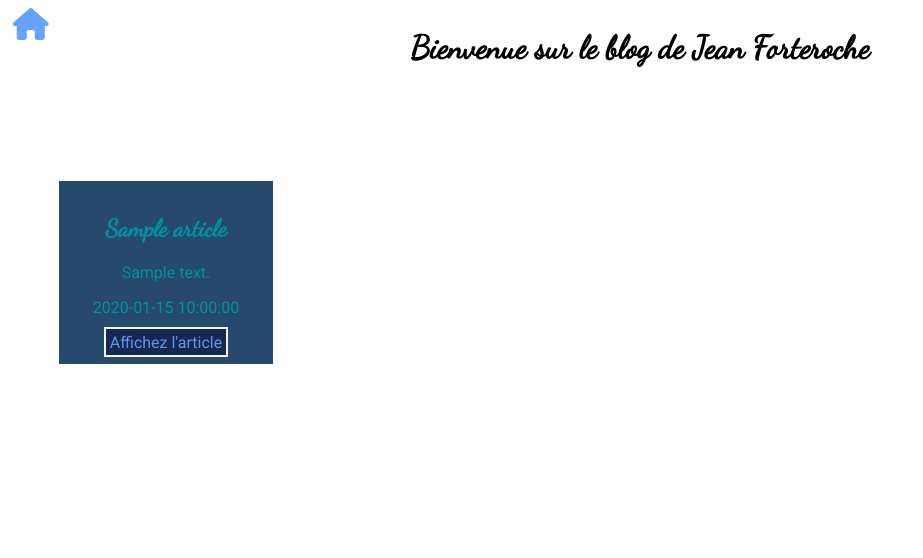
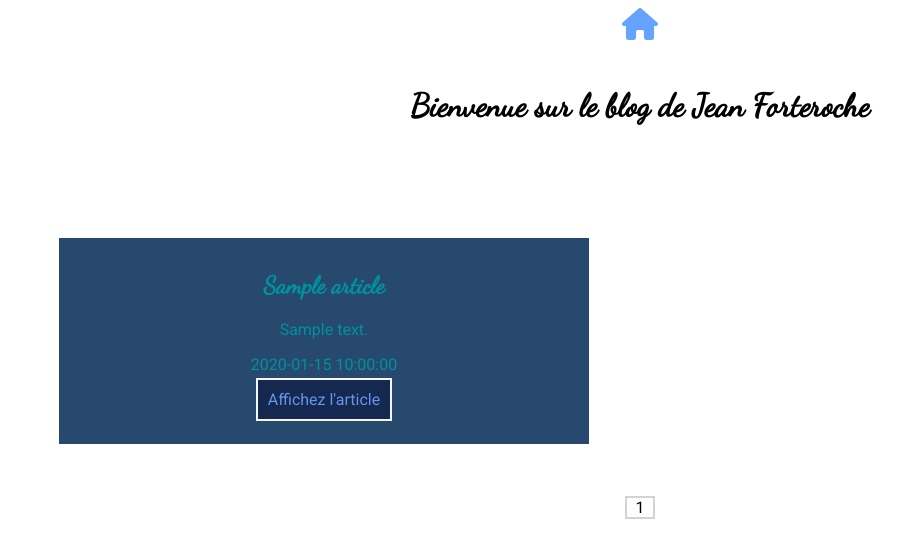
Before and after one commit to Lanoore/Projet-4, a PHP site: page / in a window 1280 px wide. Shown: the top 558 px of the page, without its empty margins (0-923 px from the left). Run offline with PHP 8.4, Linux system fonts and the light colour scheme; tables that the repository leaves empty or names only in its code hold one stand-in row (values such as "Sample post"); some libraries are stand-ins or nearby versions.

Commit message:
Ajout de la pagination pour les articles et amélioration de la partie css pour le visuel

```diff
--- a/controller/base.php
+++ b/controller/base.php
@@ -9,8 +9,9 @@
 
 function afficheListArticles(){
 
+	$articlesNb = articleManager::getNbArticles();
 
-	$articles = articleManager::getArticles();
+	$articles = articleManager::getArticles($articlesNb[0],$articlesNb[1]);
 
 	require('view/frontend/listArticleView.php');
 }
@@ -68,7 +69,7 @@
 		$commentsAdmin = GestionAdmin::getCommentsAdmin();
 
 
-		$articlesAdmin = ArticleManager::getArticles();
+		$articlesAdmin = GestionAdmin::getArticlesAdmin();
 
 		require('view/frontend/adminGestionView.php');
 }
--- a/model/adminManager.php
+++ b/model/adminManager.php
@@ -33,6 +33,13 @@
 		$insertAdmin = $insertAdmin->execute(array($identifiant, $password));
 	}
 
+	public static function getArticlesAdmin(){
+		$db = self::dbConnect();
+		$req = $db->query('SELECT id, titre, description, date_creation FROM article ORDER BY date_creation DESC');
+
+		return $req;
+	}
+
 	public static function getCommentsAdmin(){
 		$db = self::dbConnect();
 		$commentsAdmin = $db->query('SELECT commentaire.id id, article.titre titre, commentaire.auteur auteur, commentaire.commentaire commentaire, commentaire.date_commentaire date_commentaire, commentaire.signale signale FROM commentaire INNER JOIN article ON article.id = commentaire.id_article ORDER BY date_commentaire DESC');
--- a/model/articleManager.php
+++ b/model/articleManager.php
@@ -16,9 +16,9 @@
 	}
 
 
-	public static function getArticles(){
+	public static function getArticles($depart,$articlesParPage){
 		$db = self::dbConnect();
-		$req = $db->query('SELECT id, titre, description, date_creation FROM article ORDER BY date_creation DESC');
+		$req = $db->query('SELECT id, titre, description, date_creation FROM article ORDER BY date_creation DESC LIMIT '.$depart.','.$articlesParPage);
 
 		return $req;
 	}
@@ -37,6 +37,27 @@
 
 
 		return $article;
+	}
+
+	public static function getNbArticles(){
+		$db = self::dbConnect();
+		$articlesNb = $db->prepare('SELECT id FROM article');
+		$articlesNb->execute(array());
+		$articlesNb = $articlesNb->rowCount();
+		$articlesParPage = 8;
+		$articlesTotaux = ceil($articlesNb/$articlesParPage);
+
+		if(isset($_GET['page']) AND !empty($_GET['page']) AND $_GET['page']> 0 AND $_GET['page'] <=$articlesTotaux){
+			$_GET['page'] = intval($_GET['page']);
+			$pageCourante = $_GET['page'];
+		}else{
+			$pageCourante = 1;
+		}
+
+		$depart = ($pageCourante-1)*$articlesParPage;
+
+		return array($depart,$articlesParPage, $articlesTotaux,$pageCourante);
+
 	}
 
 	public function getArticleSuivant(){
--- a/public/css/listArticleView.css
+++ b/public/css/listArticleView.css
@@ -31,3 +31,41 @@
 .buttonArticle:hover{
     background-color: whitesmoke;
 }
+
+
+.paginationArticle{
+    display: flex;
+    justify-content: center;
+}
+
+.paginationArticle span{
+    width: 2%;
+    border: 2px solid lightgrey;
+    margin: 0.1em;
+    display: inline-block;
+}
+.paginationArticle a{
+    display: inline-block;
+    width: 100%;
+    background-color: grey;
+}
+.paginationArticle a:hover{
+    transition-property: background-color;
+    transition-duration: 1s;
+    background-color: lightgrey;
+}
+
+@media all and (max-device-width: 1024px) /*Version tablette*/
+{
+.article{
+    width: 40%;
+    height: 180px;
+}
+}
+
+@media all and (max-device-width: 480px)/*Version mobile*/
+{
+   .article{
+    width: 90%;
+   }
+}
--- a/public/css/style.css
+++ b/public/css/style.css
@@ -11,9 +11,7 @@
 
 .home{
     color: #66a3ff;
-    position: absolute;
-    top: 1%;
-    left: 1%;
+    margin-bottom: 2%;
 
 }
 
--- a/view/frontend/adminGestionView.php
+++ b/view/frontend/adminGestionView.php
@@ -7,7 +7,7 @@
         <a href='index.php?action=ajoutArticle' class='addArticle'>Ajouter un nouvel article</a>
         <a href='index.php?action=modifPassword'class='changePassword'> Changer le mot de passe</a>
     </div>
-
+    <section>
         <h2> Gestion commentaires</h2>
 
         <table id="table_commentaire">
@@ -52,7 +52,7 @@
             </tbody>
 
         </table>
-
+    </section>
     <h2> Gestion article</h2>
 
     <table id="table_article">
--- a/view/frontend/listArticleView.php
+++ b/view/frontend/listArticleView.php
@@ -19,8 +19,23 @@
 
 			<?php
 			}
+
+
 			?>
 		</section>
+		<div class='paginationArticle'>
+			<?php
+			for($i=1;$i<=$articlesNb[2]; $i++){
+				if($i == $articlesNb[3]){
+					echo '<span>'.$i.'</span>';
+				}
+				else{
+					echo '<span><a href="index.php?page='.$i.'">'.$i.'</a></span>';
+				}
+			}
+
+			?>
+		</div>
 <?php $content = ob_get_clean(); ?>
 
 <?php require('template.php'); ?>
```
Also changed, not shown: public/css/adminGestionView.css (+13 -0 lines), public/css/articleView.css (+30 -0 lines), view/frontend/articleView.php (+7 -5 lines). Lines whose indentation alone changed are shown as unchanged.
